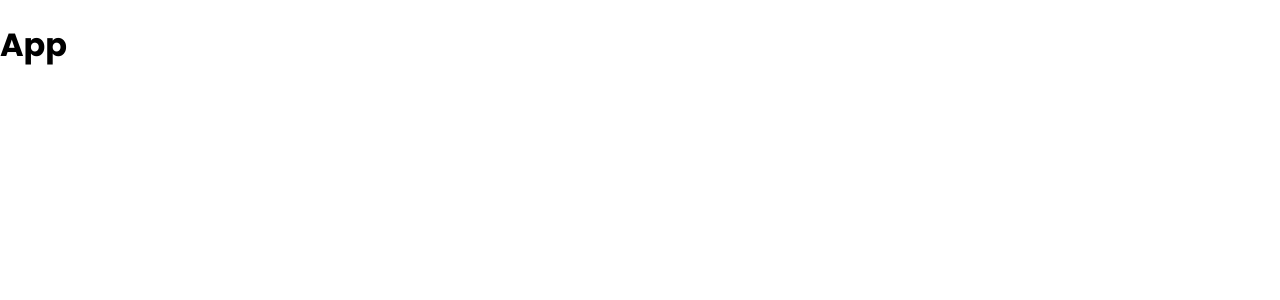
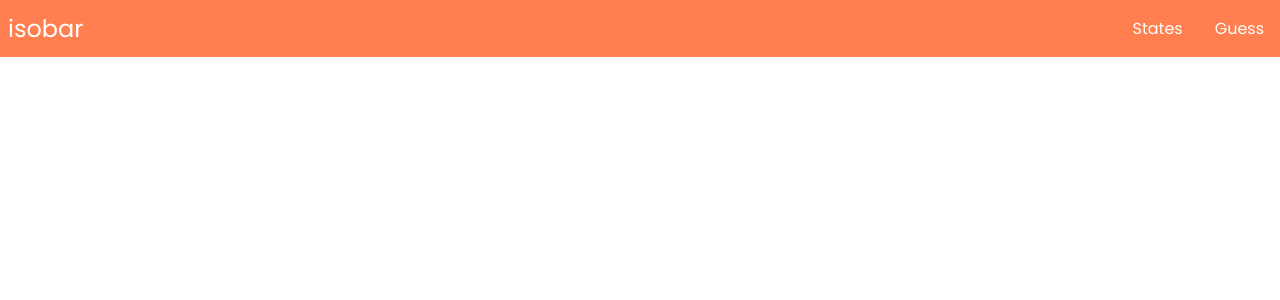
Before and after one commit to jordanduran/isobar, a React (Create React App) app: page / in a window 1280 px wide. Shown: the top 300 px of the page. Built offline with nearby package versions, Linux system fonts and the light colour scheme.

Commit message:
React Router setup

```diff
--- a/src/App.js
+++ b/src/App.js
@@ -1,8 +1,23 @@
+import Navbar from './components/Navbar';
+import States from './components/States';
+import Guess from './components/Guess';
+import { BrowserRouter as Router, Route, Switch } from 'react-router-dom';
+
 const App = () => {
   return (
-    <div className='App'>
-      <h1>App</h1>
-    </div>
+    <Router>
+      <div className='App'>
+        <Navbar />
+        <Switch>
+          <Route path='/states'>
+            <States />
+          </Route>
+          <Route path='/guess'>
+            <Guess />
+          </Route>
+        </Switch>
+      </div>
+    </Router>
   );
 };
 
--- /dev/null
+++ b/src/components/Navbar.js
@@ -0,0 +1,23 @@
+import { Link } from 'react-router-dom';
+
+const Navbar = () => {
+  return (
+    <div>
+      <nav className='navbar'>
+        <div className='navbar-title'>isobar</div>
+        <div className='navbar-links'>
+          <ul>
+            <li>
+              <Link to='/states'>States</Link>
+            </li>
+            <li>
+              <Link to='/guess'>Guess</Link>
+            </li>
+          </ul>
+        </div>
+      </nav>
+    </div>
+  );
+};
+
+export default Navbar;
```
